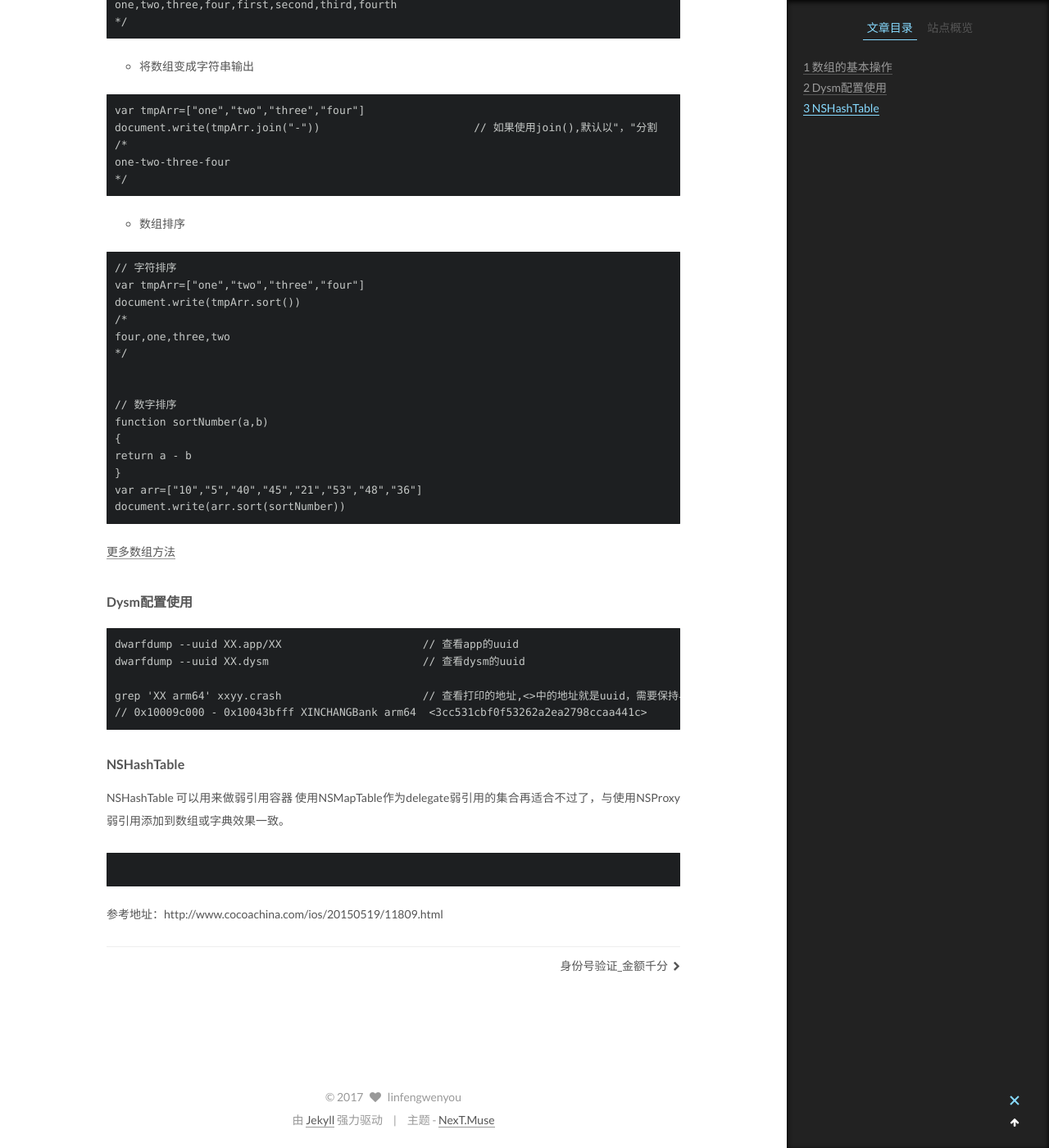
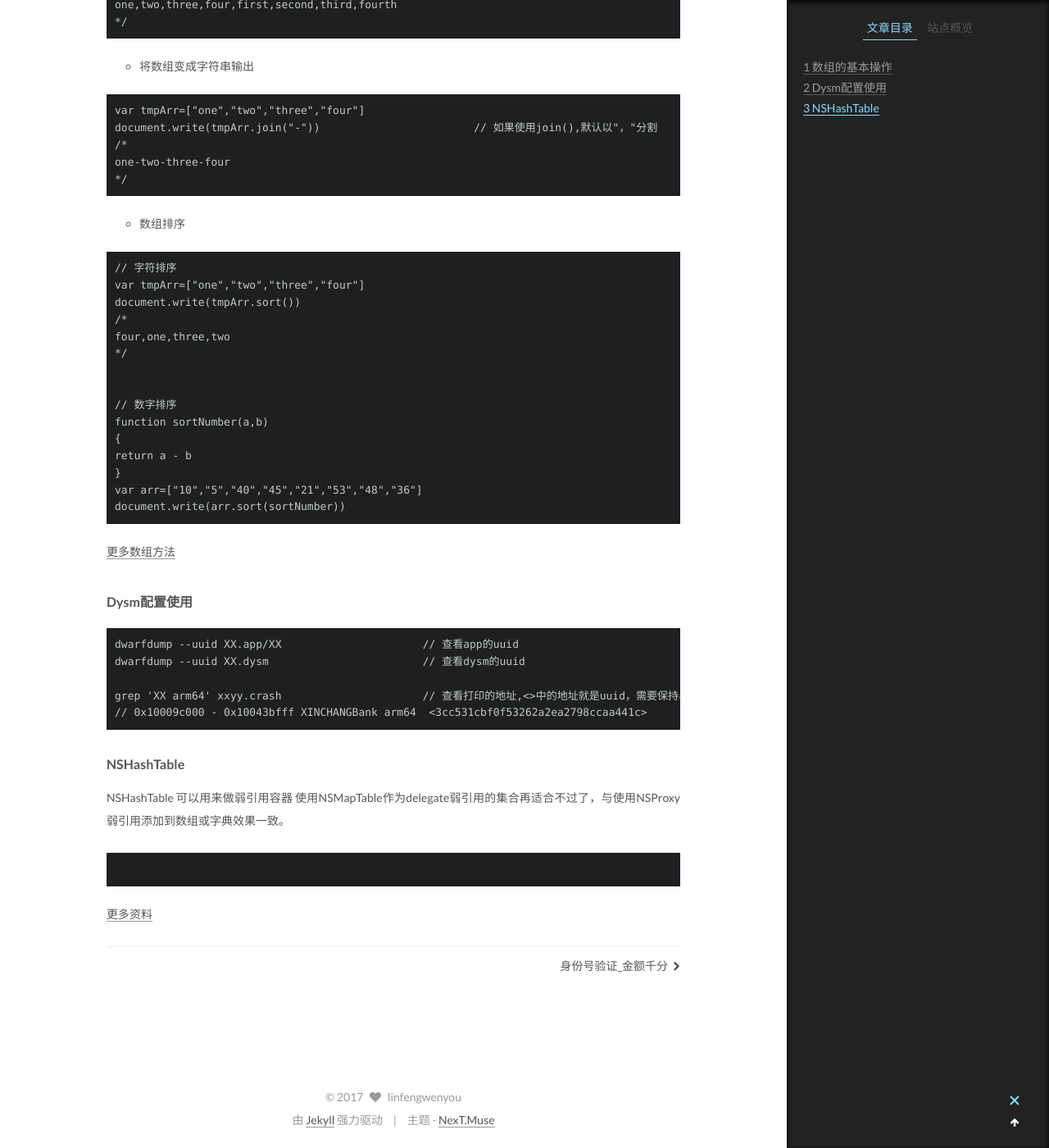
Before and after one commit to linfengwenyou/linfengwenyou.github.io, a Jekyll site: the page built from _posts/2017-09-15-JavaScript学习_dYSM_弱引用.md, in a window 1280 px wide and 1400 px high, scrolled down 999 px. Shown: the whole window at 82% size. Built offline with Jekyll 4.4.1, drawn with Linux system fonts in a browser that asks for light colours.

Commit message:
添加日志

````diff
--- a/_posts/2017-09-15-JavaScript学习_dYSM_弱引用.md
+++ b/_posts/2017-09-15-JavaScript学习_dYSM_弱引用.md
@@ -82,6 +82,4 @@ NSHashTable 可以用来做弱引用容器  使用NSMapTable作为delegate弱引
 
 ```
 
-
-
-参考地址：http://www.cocoachina.com/ios/20150519/11809.html
+<a href="http://www.cocoachina.com/ios/20150519/11809.html" target="_blank">更多资料</a>
````
